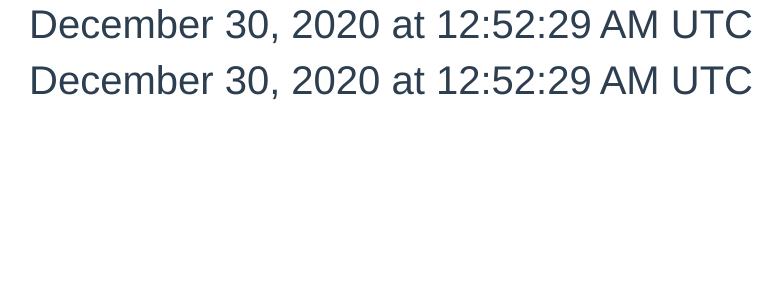
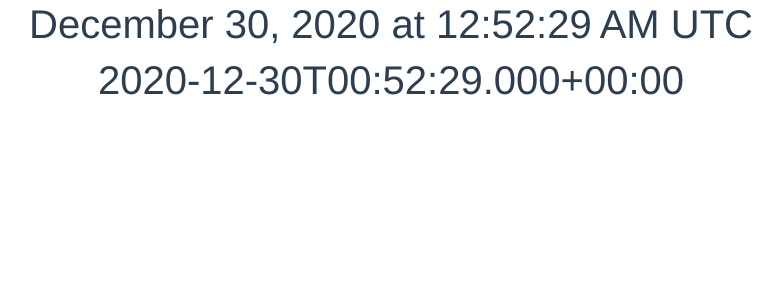
Before and after one commit to donovanrichardson/horologium, a Vue app: page / in a window 1280 px wide. Shown: the top 300 px of the page, without its empty margins (249-1032 px from the left). Built offline with nearby package versions, Linux system fonts and the light colour scheme.

Commit message:
setting up route query

```diff
--- a/src/views/Horologium.vue
+++ b/src/views/Horologium.vue
@@ -10,18 +10,36 @@
 </template>
 
 <script>
-import { DateTime } from "luxon";
+import { DateTime, Settings, IANAZone } from "luxon";
 
-console.log('datetime?', DateTime.utc());
+console.log('datetime', DateTime);
 // console.log('thedata?', this.data);
 
 export default {
     created(){
-        this.time = DateTime.utc().toLocaleString(DateTime.DATETIME_FULL_WITH_SECONDS)
+        console.log("route", this.$route);
+        console.log("zone", IANAZone);
+        // console.log("tz", );
+        if(this.$route.query.zone && IANAZone.isValidZone(this.$route.query.zone)){
+            this.timezone = this.$route.query.zone
+        }else{
+            this.timezone = Settings.defaultZoneName
+        }
+        let timestring = this.$route.query.time
+        if(timestring){
+            this.time = DateTime.fromFormat(timestring,'yyyyMMddHHmmss',{zone:this.timezone})
+            console.log('the toyme mate',this.time);
+        }
+
+        if(!timestring || this.time.invalid){
+            this.time = DateTime.fromObject({zone:this.timezone})
+        }
     },
     name: "Horologium",
     data:function(){
         return {
+                time:null,
+                timezone:null
             }
     },
     computed: {
```
